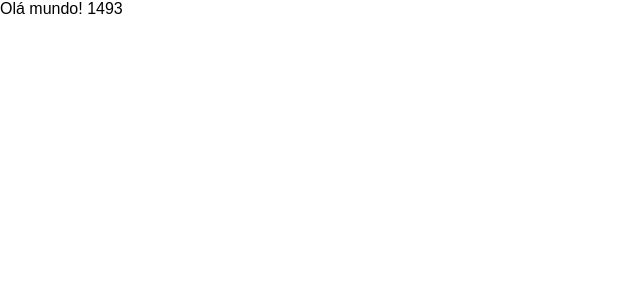
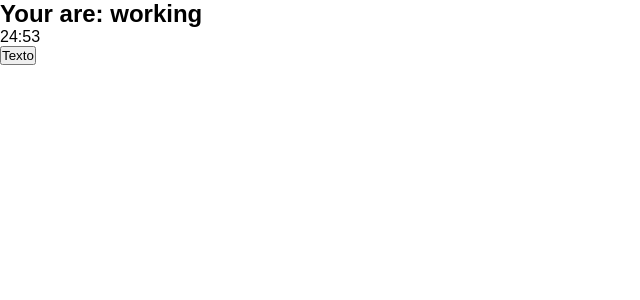
Before and after one commit to gui-s-antunes/pomodoro-simple-react, a React (Create React App) app: page / in a window 1280 px wide. Shown: the top 300 px of the page, without its empty margins (0-640 px from the left). Built offline with nearby package versions, Linux system fonts and the light colour scheme.

Commit message:
conversor seconds to time e components de timer e button

```diff
--- /dev/null
+++ b/src/components/button.tsx
@@ -0,0 +1,15 @@
+import React from 'react';
+
+interface Props {
+  text: string;
+  onClick?: () => void;
+  className?: string;
+}
+
+export function Button(props: Props): JSX.Element {
+  return (
+    <button onClick={props.onClick} className={props.className}>
+      {props.text}
+    </button>
+  );
+}
--- a/src/components/pomodoro-timer.tsx
+++ b/src/components/pomodoro-timer.tsx
@@ -1,5 +1,8 @@
 import React from 'react';
 import { useInterval } from '../hooks/use-interval';
+// import { secondsToTime } from '../utils/seconds-to-time';
+import { Button } from './button';
+import { Timer } from './timer';
 
 interface Props {
   defaultPomodoroTimer: number;
@@ -12,5 +15,11 @@ export function PomodoroTimer(props: Props): JSX.Element {
     setMainTime(mainTime - 1);
   }, 1000);
 
-  return <div>Olá mundo! {mainTime}</div>;
+  return (
+    <div>
+      <h2>Your are: working</h2>
+      <Timer mainTime={mainTime} />
+      <Button text="Texto" onClick={() => console.log('hehe boi')}></Button>
+    </div>
+  );
 }
--- /dev/null
+++ b/src/components/timer.tsx
@@ -0,0 +1,10 @@
+import React from 'react';
+import { secondsToTime } from '../utils/seconds-to-time';
+
+interface Props {
+  mainTime: number;
+}
+
+export function Timer(props: Props): JSX.Element {
+  return <div className="timer">{secondsToTime(props.mainTime)}</div>;
+}
--- /dev/null
+++ b/src/utils/seconds-to-time.tsx
@@ -0,0 +1,7 @@
+export function secondsToTime(seconds: number): string {
+  const zeroLeft = (n: number) => Math.floor(n).toString().padStart(2, '0');
+  const min = zeroLeft((seconds / 60) % 60);
+  const sec = zeroLeft((seconds % 60) % 60);
+
+  return `${min}:${sec}`;
+}
```
